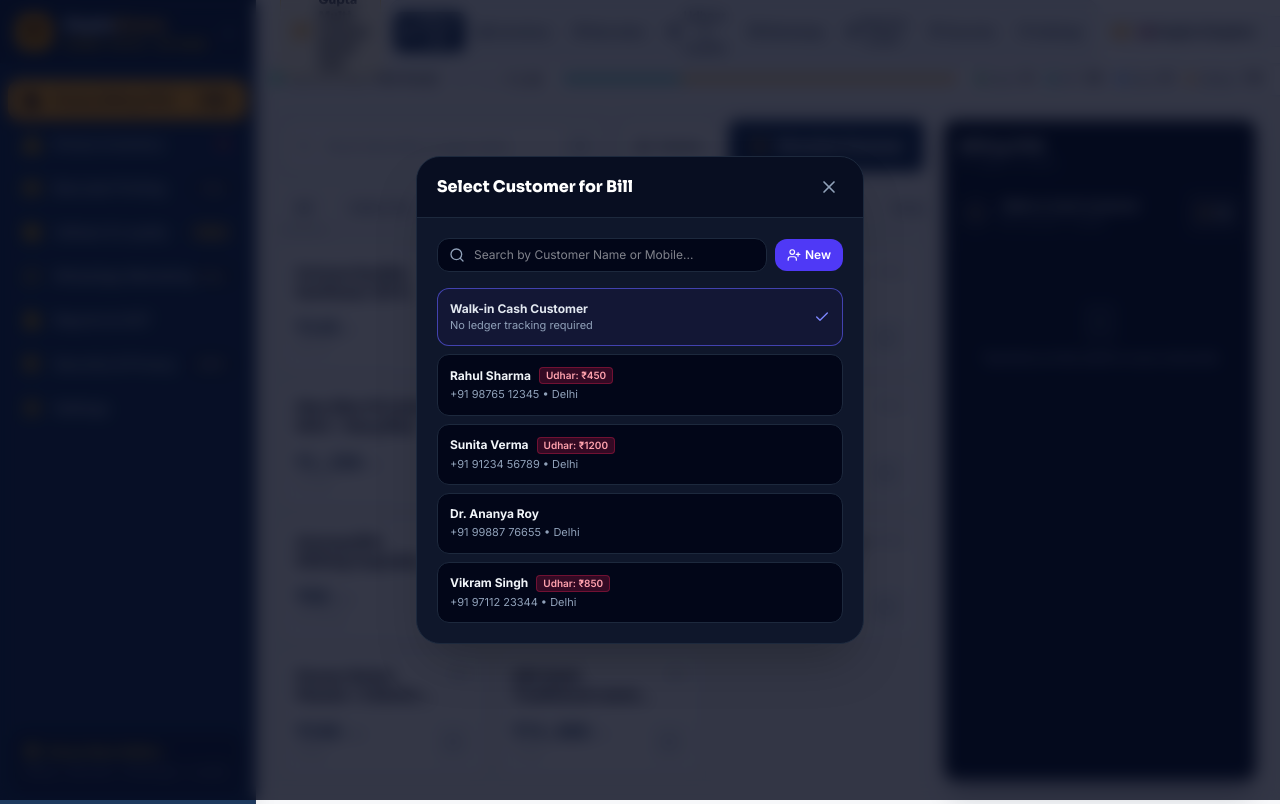
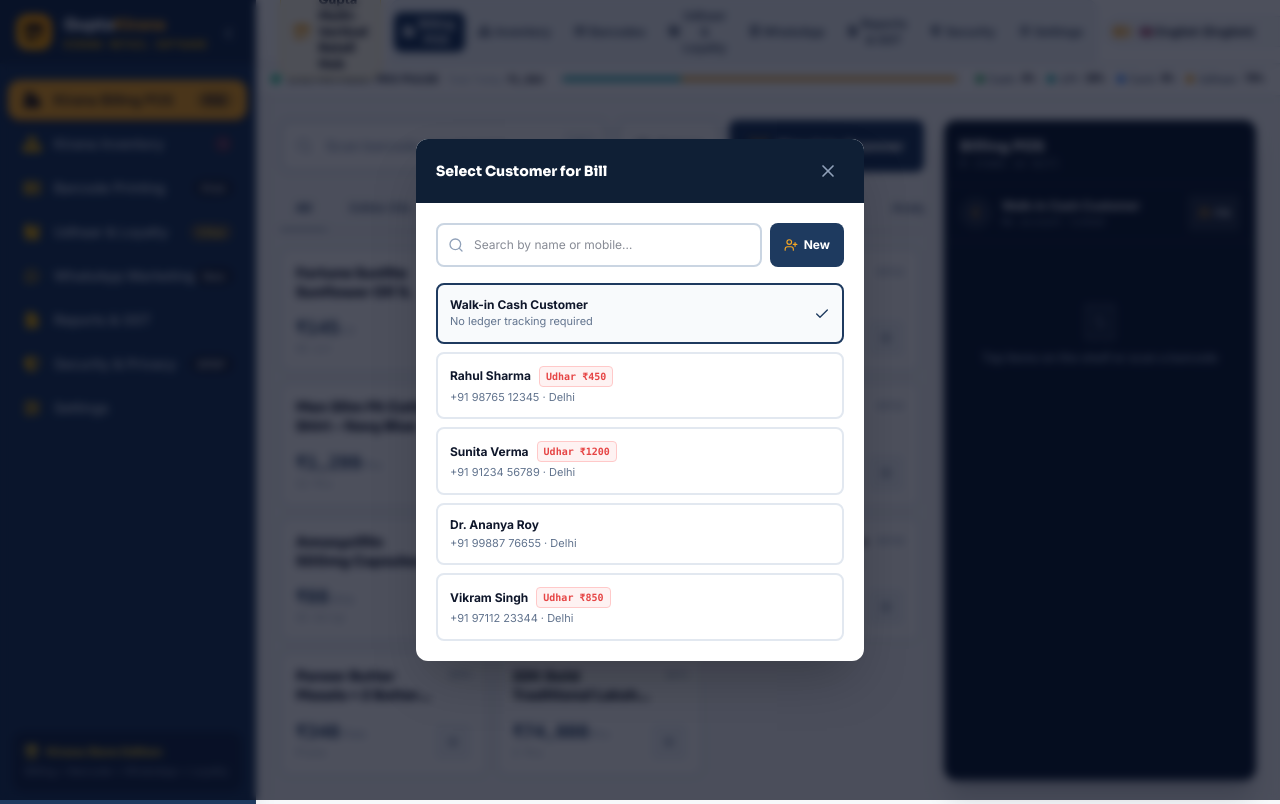
Before and after one commit to Harit-mi/Retail, a React (Vite) app: page / in a window 1280 px wide. Both pictures are taken after a click on the button "F4". Built offline with nearby package versions, Linux system fonts and the light colour scheme.

Commit message:
fix(pos): Re-sync cashTendered on modal open & unify modal styling with till register theme

```diff
--- a/src/components/POS/CustomerSelectModal.jsx
+++ b/src/components/POS/CustomerSelectModal.jsx
@@ -39,16 +39,16 @@ export const CustomerSelectModal = ({ isOpen, onClose }) => {
   };
 
   return (
-    <div className="fixed inset-0 z-50 flex items-center justify-center p-4 bg-slate-950/80 backdrop-blur-sm animate-fade-in">
-      <div className="bg-slate-900 border border-slate-800 rounded-3xl w-full max-w-md shadow-2xl overflow-hidden flex flex-col">
-        {/* Header */}
-        <div className="px-5 py-4 border-b border-slate-800 flex items-center justify-between bg-slate-950/50">
-          <h3 className="font-extrabold text-white text-base flex items-center space-x-2">
-            <span>Select Customer for Bill</span>
+    <div className="fixed inset-0 z-50 flex items-center justify-center p-4 bg-slate-950/70 backdrop-blur-xs animate-fade-in">
+      <div className="bg-white rounded-xl w-full max-w-md shadow-2xl overflow-hidden flex flex-col">
+        {/* Header — same register-panel language as Payment modal */}
+        <div className="px-5 py-4 bg-[#0F1F35] flex items-center justify-between">
+          <h3 className="font-extrabold text-white text-sm">
+            Select Customer for Bill
           </h3>
           <button
             onClick={onClose}
-            className="p-1 rounded-lg text-slate-400 hover:text-white hover:bg-slate-800"
+            className="p-1.5 rounded text-slate-400 hover:text-white hover:bg-white/10 transition"
           >
             <X className="w-5 h-5" />
           </button>
@@ -59,23 +59,23 @@ export const CustomerSelectModal = ({ isOpen, onClose }) => {
           {!showAddForm ? (
             <>
               {/* Search & Add New Toggle */}
-              <div className="flex items-center space-x-2">
+              <div className="flex items-center gap-2">
                 <div className="relative flex-1">
                   <Search className="absolute left-3 top-1/2 -translate-y-1/2 w-4 h-4 text-slate-400" />
                   <input
                     type="text"
                     value={search}
                     onChange={(e) => setSearch(e.target.value)}
-                    placeholder="Search by Customer Name or Mobile..."
-                    className="w-full bg-slate-950 text-white text-xs pl-9 pr-3 py-2 rounded-xl border border-slate-800 outline-none focus:border-indigo-500"
+                    placeholder="Search by name or mobile…"
+                    className="w-full bg-white text-slate-900 text-xs pl-9 pr-3 py-2.5 rounded-lg border-2 border-slate-300 outline-none focus:border-[#1E3A5F] min-h-[44px]"
                   />
                 </div>
 
                 <button
                   onClick={() => setShowAddForm(true)}
-                  className="px-3 py-2 bg-indigo-600 hover:bg-indigo-500 text-white rounded-xl text-xs font-semibold flex items-center space-x-1 whitespace-nowrap"
+                  className="px-3.5 py-2.5 bg-[#1E3A5F] hover:bg-[#152a45] text-white rounded-lg text-xs font-bold flex items-center gap-1.5 whitespace-nowrap min-h-[44px]"
                 >
-                  <UserPlus className="w-3.5 h-3.5" />
+                  <UserPlus className="w-3.5 h-3.5 text-[#F5A623]" />
                   <span>New</span>
                 </button>
               </div>
@@ -83,66 +83,68 @@ export const CustomerSelectModal = ({ isOpen, onClose }) => {
               {/* Customer List */}
               <div className="space-y-2">
                 {/* Walk-in Option */}
-                <div
+                <button
+                  type="button"
                   onClick={() => {
                     setCartCustomer(null);
                     onClose();
                   }}
-                  className={`p-3 rounded-xl border cursor-pointer transition flex items-center justify-between ${
+                  className={`w-full p-3 rounded-lg border-2 cursor-pointer transition-colors flex items-center justify-between text-left min-h-[44px] ${
                     !cartCustomer
-                      ? "bg-indigo-950/30 border-indigo-500/60"
-                      : "bg-slate-950 border-slate-800 hover:bg-slate-800/60"
+                      ? "bg-slate-50 border-[#1E3A5F]"
+                      : "bg-white border-slate-200 hover:border-slate-300"
                   }`}
                 >
                   <div>
-                    <h5 className="text-xs font-bold text-slate-200">
+                    <h5 className="text-xs font-bold text-slate-900">
                       Walk-in Cash Customer
                     </h5>
-                    <p className="text-[11px] text-slate-400">
+                    <p className="text-[11px] text-slate-500">
                       No ledger tracking required
                     </p>
                   </div>
-                  {!cartCustomer && <Check className="w-4 h-4 text-indigo-400" />}
-                </div>
+                  {!cartCustomer && <Check className="w-4 h-4 text-[#1E3A5F]" />}
+                </button>
 
                 {/* Saved Customers */}
                 {filteredCustomers.map((cust) => {
                   const isSelected = cartCustomer?.id === cust.id;
                   return (
-                    <div
+                    <button
+                      type="button"
                       key={cust.id}
                       onClick={() => {
                         setCartCustomer(cust);
                         onClose();
                       }}
-                      className={`p-3 rounded-xl border cursor-pointer transition flex items-center justify-between ${
+                      className={`w-full p-3 rounded-lg border-2 cursor-pointer transition-colors flex items-center justify-between text-left min-h-[44px] ${
                         isSelected
-                          ? "bg-indigo-950/40 border-indigo-500"
-                          : "bg-slate-950 border-slate-800 hover:bg-slate-800/60"
+                          ? "bg-slate-50 border-[#1E3A5F]"
+                          : "bg-white border-slate-200 hover:border-slate-300"
                       }`}
                     >
                       <div>
-                        <div className="flex items-center space-x-2">
-                          <h5 className="text-xs font-bold text-slate-100">
+                        <div className="flex items-center gap-2">
+                          <h5 className="text-xs font-bold text-slate-900">
                             {cust.name}
                           </h5>
                           {cust.balance > 0 && (
-                            <span className="text-[10px] bg-rose-500/20 text-rose-300 px-1.5 py-0.2 rounded font-semibold border border-rose-500/30">
-                              Udhar: ₹{cust.balance}
+                            <span className="text-[10px] bg-red-50 text-[#E64545] px-1.5 py-0.5 rounded font-mono font-bold border border-red-200">
+                              Udhar ₹{cust.balance}
                             </span>
                           )}
                         </div>
-                        <p className="text-[11px] text-slate-400 mt-0.5">
-                          {cust.phone} • {cust.city}
+                        <p className="text-[11px] text-slate-500 mt-0.5">
+                          {cust.phone} · {cust.city}
                         </p>
                       </div>
 
                       {isSelected && (
-                        <div className="w-6 h-6 rounded-full bg-indigo-600 text-white flex items-center justify-center">
+                        <div className="w-6 h-6 rounded-full bg-[#1E3A5F] text-white flex items-center justify-center flex-shrink-0">
                           <Check className="w-3.5 h-3.5" />
                         </div>
                       )}
-                    </div>
+                    </button>
                   );
                 })}
               </div>
@@ -150,12 +152,12 @@ export const CustomerSelectModal = ({ isOpen, onClose }) => {
           ) : (
             /* Add Customer Form */
             <form onSubmit={handleCreateCustomer} className="space-y-3">
-              <h4 className="text-xs font-bold text-indigo-400 uppercase tracking-wider">
+              <h4 className="text-xs font-bold text-[#1E3A5F] uppercase tracking-wider">
                 Add New Customer Account
               </h4>
 
               <div>
-                <label className="text-[11px] text-slate-400 block mb-1">
+                <label className="text-[11px] text-slate-500 block mb-1">
                   Customer Name *
                 </label>
                 <input
@@ -164,12 +166,12 @@ export const CustomerSelectModal = ({ isOpen, onClose }) => {
                   value={newCustName}
                   onChange={(e) => setNewCustName(e.target.value)}
                   placeholder="e.g. Ramesh Kumar"
-                  className="w-full bg-slate-950 border border-slate-800 rounded-xl px-3 py-2 text-xs text-white outline-none focus:border-indigo-500"
+                  className="w-full bg-white border-2 border-slate-300 rounded-lg px-3 py-2.5 text-xs text-slate-900 outline-none focus:border-[#1E3A5F] min-h-[44px]"
                 />
               </div>
 
               <div>
-                <label className="text-[11px] text-slate-400 block mb-1">
+                <label className="text-[11px] text-slate-500 block mb-1">
                   Mobile Phone Number *
                 </label>
                 <input
@@ -178,13 +180,13 @@ export const CustomerSelectModal = ({ isOpen, onClose }) => {
                   value={newCustPhone}
                   onChange={(e) => setNewCustPhone(e.target.value)}
                   placeholder="e.g. +91 98765 43210"
-                  className="w-full bg-slate-950 border border-slate-800 rounded-xl px-3 py-2 text-xs text-white outline-none focus:border-indigo-500"
+                  className="w-full bg-white border-2 border-slate-300 rounded-lg px-3 py-2.5 text-xs text-slate-900 outline-none focus:border-[#1E3A5F] min-h-[44px]"
                 />
               </div>
 
               <div className="grid grid-cols-2 gap-2">
                 <div>
-                  <label className="text-[11px] text-slate-400 block mb-1">
+                  <label className="text-[11px] text-slate-500 block mb-1">
                     City / Area
                   </label>
                   <input
@@ -192,12 +194,12 @@ export const CustomerSelectModal = ({ isOpen, onClose }) => {
                     value={newCustCity}
                     onChange={(e) => setNewCustCity(e.target.value)}
                     placeholder="Delhi"
-                    className="w-full bg-slate-950 border border-slate-800 rounded-xl px-3 py-2 text-xs text-white outline-none focus:border-indigo-500"
+                    className="w-full bg-white border-2 border-slate-300 rounded-lg px-3 py-2.5 text-xs text-slate-900 outline-none focus:border-[#1E3A5F] min-h-[44px]"
                   />
                 </div>
 
                 <div>
-                  <label className="text-[11px] text-slate-400 block mb-1">
+                  <label className="text-[11px] text-slate-500 block mb-1">
                     Credit Limit (₹)
                   </label>
                   <input
@@ -205,22 +207,22 @@ export const CustomerSelectModal = ({ isOpen, onClose }) => {
                     value={newCustCreditLimit}
                     onChange={(e) => setNewCustCreditLimit(e.target.value)}
                     placeholder="5000"
-                    className="w-full bg-slate-950 border border-slate-800 rounded-xl px-3 py-2 text-xs text-white outline-none focus:border-indigo-500"
+                    className="w-full bg-white border-2 border-slate-300 rounded-lg px-3 py-2.5 text-xs text-slate-900 outline-none focus:border-[#1E3A5F] min-h-[44px]"
                   />
                 </div>
               </div>
 
-              <div className="flex items-center justify-end space-x-2 pt-2">
+              <div className="flex items-center justify-end gap-2 pt-2">
                 <button
                   type="button"
                   onClick={() => setShowAddForm(false)}
-                  className="px-3 py-1.5 rounded-xl text-xs text-slate-400 hover:text-white"
+                  className="px-3 py-2.5 rounded-lg text-xs text-slate-500 hover:text-slate-900 min-h-[44px]"
                 >
                   Back
                 </button>
                 <button
                   type="submit"
-                  className="px-4 py-2 bg-indigo-600 hover:bg-indigo-500 text-white rounded-xl text-xs font-bold shadow-md"
+                  className="px-4 py-2.5 bg-[#F5A623] hover:bg-amber-400 text-slate-950 rounded-lg text-xs font-bold min-h-[44px]"
                 >
                   Save & Link Customer
                 </button>
```
Also changed, not shown: src/components/POS/PaymentModal.jsx (+70 -64 lines).
